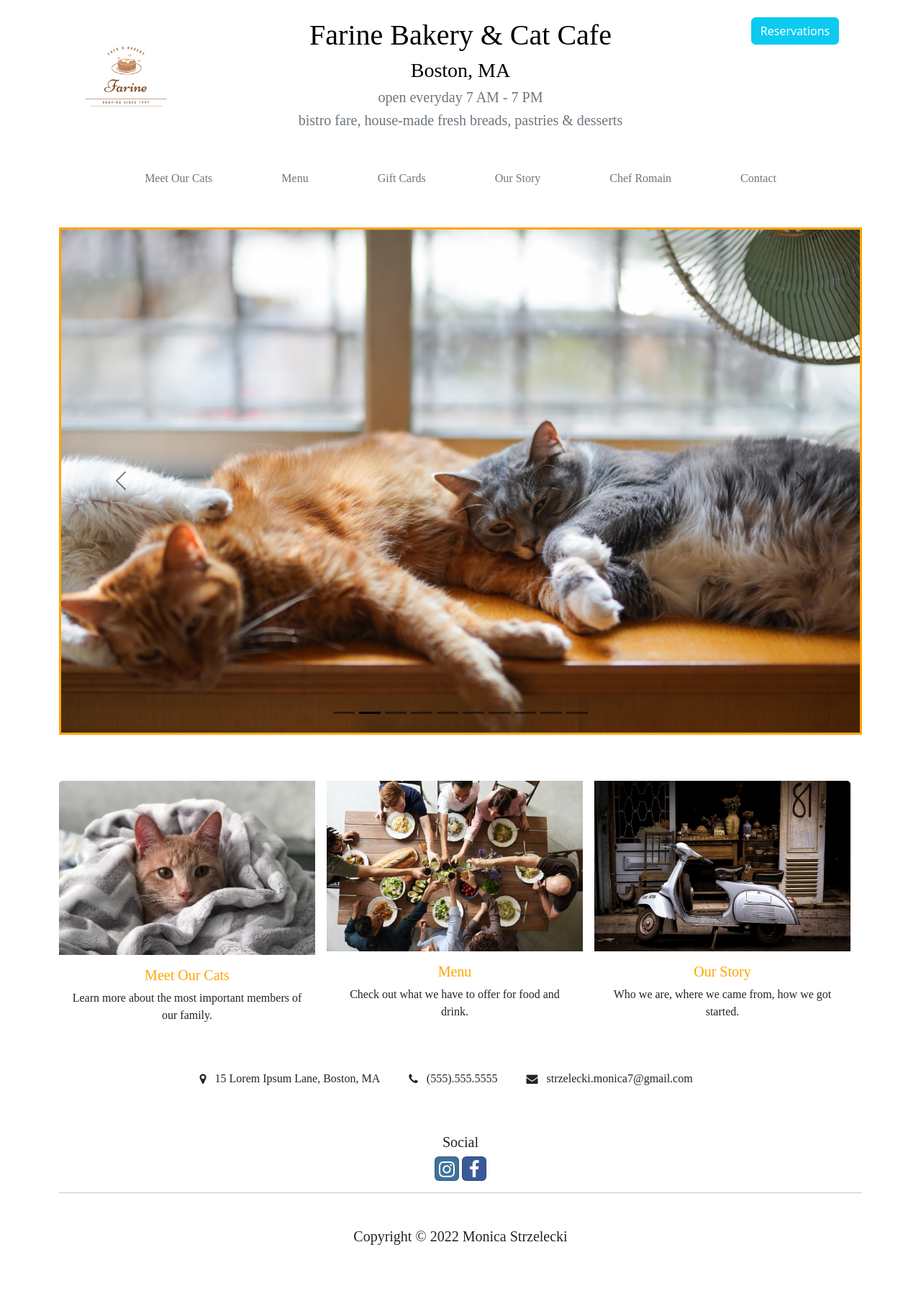
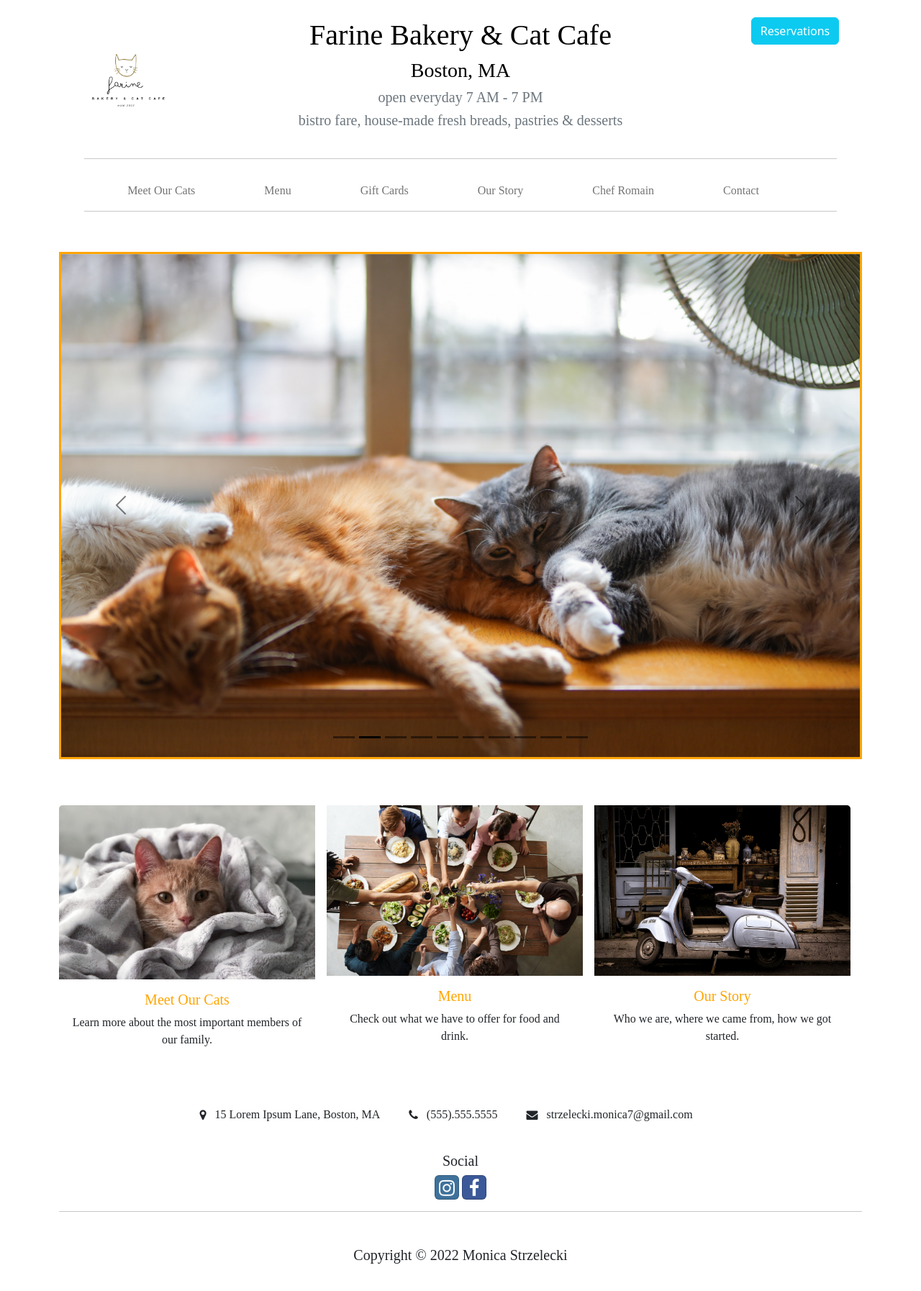
Before and after one commit to mjstrz/farine-react, a React (Create React App) app: page / in a window 1280 px wide. Shown: the whole page at 72% size. Before the commit the page ends 1770 px from the top, so only its background shows below. Built offline with nearby package versions, Linux system fonts and the light colour scheme.

Commit message:
added new logo, horizontal lines above and below nav, centered cats-info row

```diff
--- a/src/components/Footer.js
+++ b/src/components/Footer.js
@@ -14,6 +14,7 @@ export default function Footer() {
 
                 <Container>
                     <Row>
+                    {/* <hr /> */}
                     <div className="contact" id="contact">
                             <ul className='contact-footer'>
                                 <i className="fa fa-map-marker"></i><li style={{whiteSpace: 'nowrap' }}>15 Lorem Ipsum Lane, Boston, MA</li>
--- a/src/components/Header.js
+++ b/src/components/Header.js
@@ -29,7 +29,7 @@ export default function Header() {
         <div className="container">
             <div className="row">
                 <div className="col-4 col-sm-3 col-md-2 align-self-center d-none d-lg-block" id="farine-logo">
-                    <Link to="/"><img src="img/Farine_Logo.png" width="225px" className="img-fluid" alt="Farine logo"/></Link>
+                    <Link to="/"><img src="img/Farine_Logo2.png" width="225px" className="img-fluid" alt="Farine logo"/></Link>
                 </div>
                 <div className="col">
                     <Link to="/" className="header" style={linkStyle} ><h1>Farine Bakery & Cat Cafe</h1>
--- a/src/components/MeetOurCats.js
+++ b/src/components/MeetOurCats.js
@@ -8,9 +8,11 @@ export default function OurCats() {
   // };
 
   return (
-    <div className="container" id="cat-cards">
-      <div className="row">They can't wait to meet you!</div>
+    <div className="container" >
       <div className="row">
+        <div className="col cat-card-intro"><h6>They can't wait to meet you!</h6></div>
+      </div>
+      <div className="row" id="cat-cards">
         <Card
           // style={{ width: "18rem", marginBottom: '0.75em', marginRight: '0.75em', border: '1px' }}
           className="cat-card"
--- a/src/components/Navigation.js
+++ b/src/components/Navigation.js
@@ -19,6 +19,7 @@ export default function Navigation() {
                 <Container fluid id="main-nav">
 
                     <Row>
+                    <hr />
                     <Navbar.Toggle aria-controls="main-nav" id="nav-toggle"/>
                     <Navbar.Collapse>
                             <Nav>
@@ -78,6 +79,7 @@ export default function Navigation() {
                                 {/* </ul> */}
                             </Nav>
                     </Navbar.Collapse>
+                    <hr />
                     </Row>
                 </Container>
             </Navbar>
--- a/src/index.css
+++ b/src/index.css
@@ -55,6 +55,10 @@ body{
   margin-bottom: 0.75em;
   margin-right: 0.75em;
   border: 1px;
+}
+
+.cat-card-intro {
+  padding: 1em;
 }
 
 .card.card-home {
@@ -143,10 +147,17 @@ a {
 
 /* FOOTER */
 
-.site-footer, .contact {
+.site-footer {
   display: flex;
   /* align-items: center;  */
   padding: 2em;
+  justify-content: center;
+}
+
+.contact {
+  display: flex;
+  padding-top: 3em;
+  padding-bottom: 0.5em;
   justify-content: center;
 }
 
@@ -187,6 +198,7 @@ a {
   #cat-cards {
     display: block;
     justify-content: center;
+    align-items: center;
     padding-top: 1em;
   }
 
@@ -197,7 +209,7 @@ a {
     align-content: center;
   }
 
-  .card.card-home, .card.cat-card {
+  .card.card-home, .card.cat-card, .row.cat-card-intro {
     display: flex;
     justify-content: center;
     align-content: center;
```
Also changed, not shown: public/img/Farine_logo2.png (added).
